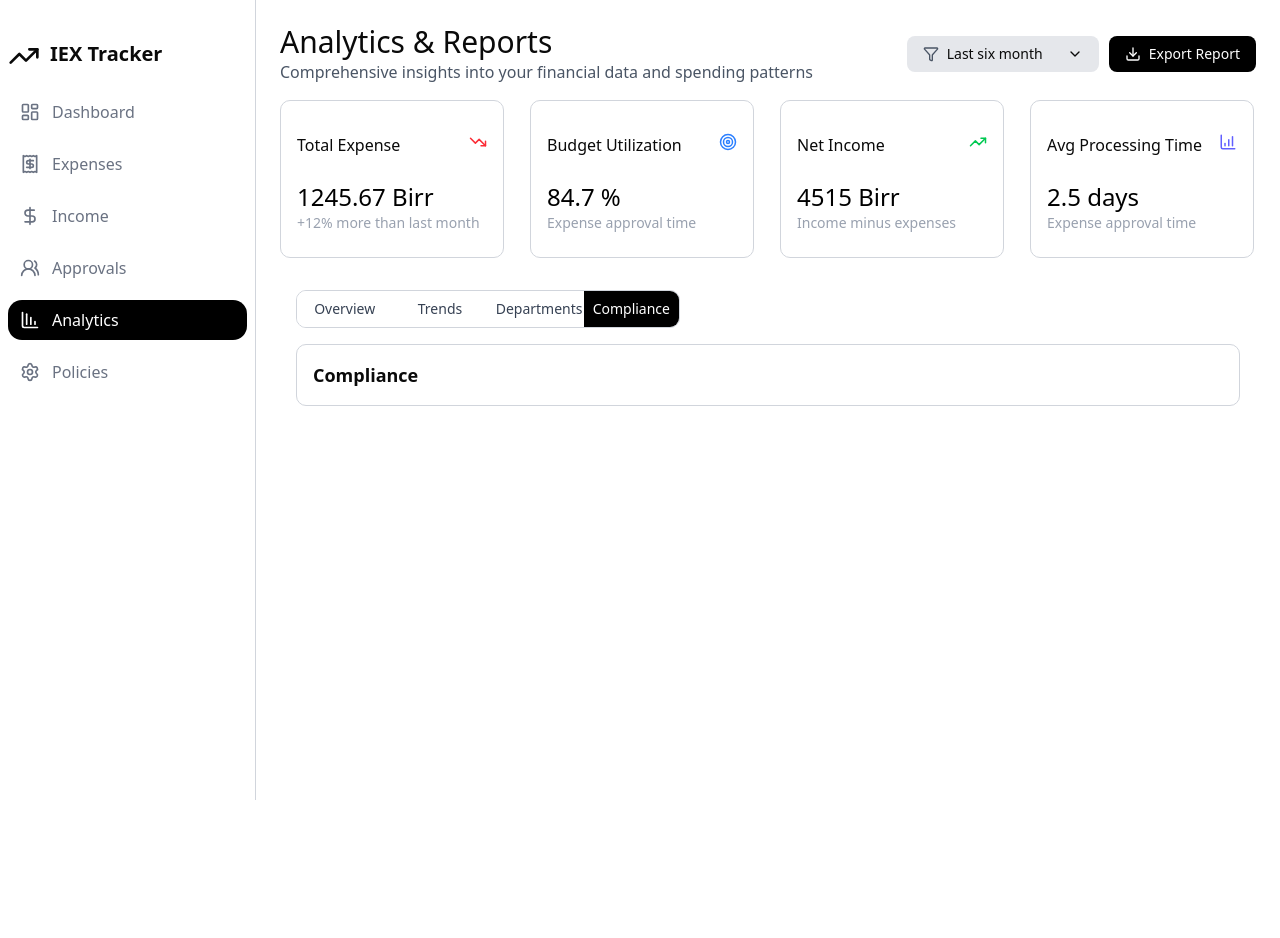
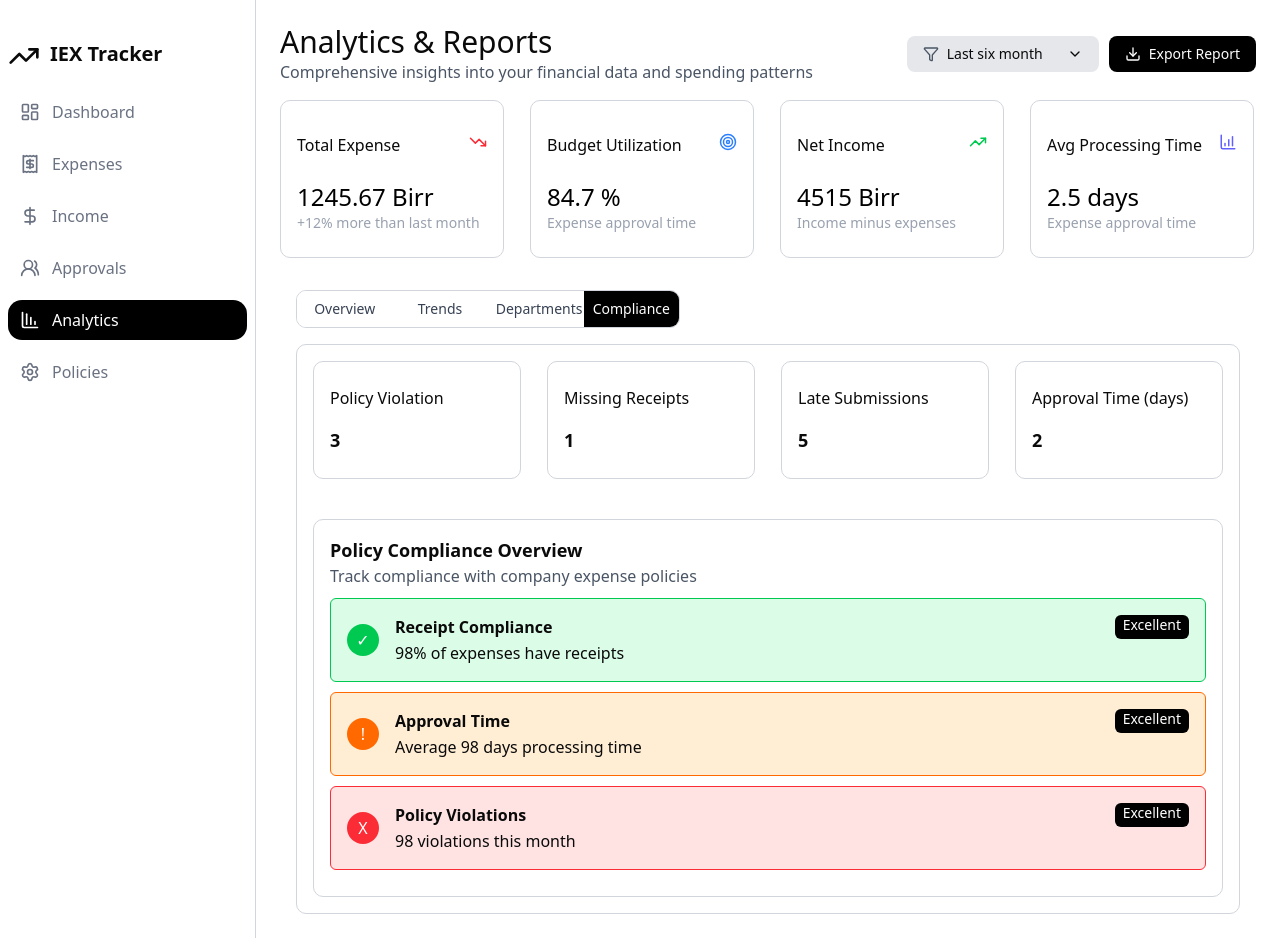
Before and after one commit to snoppycoder/deployiex, a Next.js app: page /analytics in a window 1280 px wide. Both pictures are taken after a click on the button "Compliance". Before the commit the page ends 800 px from the top, so only its background shows below. Built offline with nearby package versions, Linux system fonts and the light colour scheme.

Commit message:
again used a mockup graph data

```diff
--- a/app/component/Analytics-Toggle.tsx
+++ b/app/component/Analytics-Toggle.tsx
@@ -6,6 +6,8 @@ import PieChartComponent from "./pie-chart";
 import BarChartComponent from "./bar-chart";
 import { Progress } from "@/components/ui/progress";
 import EmployeeCard from "./EmployeeCard";
+import PolicyCard from "./Policy-Card";
+import PolicyComplianceCard from "./PolicyCompliance-Card";
 export default function AnalyticsTabSwitcher() {
   const [activeTab, setActiveTab] = useState("overview");
   const employees = [
@@ -90,7 +92,6 @@ export default function AnalyticsTabSwitcher() {
       <div className="mt-4 p-4 border border-gray-300 rounded-lg">
         {activeTab === "overview" && (
           <div className="w-full">
-            <h1 className="font-semibold text-lg">Overview</h1>
             <div className=" w-full flex flex-col xl:grid xl:grid-cols-2 gap-x-4">
               <div className="w-full px-2  border border-gray-300 rounded-lg">
                 <div className="m-3 font-medium">
@@ -152,7 +153,6 @@ export default function AnalyticsTabSwitcher() {
         )}
         {activeTab === "trends" && (
           <div className="w-full">
-            <h1 className="font-semibold text-lg">Trends</h1>
             <div className="w-full flex justify-center items-center">
               <div className="w-full ">
                 <BarChartComponent />
@@ -162,7 +162,6 @@ export default function AnalyticsTabSwitcher() {
         )}
         {activeTab === "departments" && (
           <div className="w-full">
-            <h1 className="font-semibold text-lg">Departments</h1>
             <div className="flex flex-col w-full p-4 mt-2.5 gap-y-4">
               <div className="flex flex-col gap-y-2.5">
                 <div className="flex justify-between">
@@ -239,7 +238,28 @@ export default function AnalyticsTabSwitcher() {
         )}
         {activeTab === "compliance" && (
           <div className="w-full">
-            <h1 className="font-semibold text-lg">Compliance</h1>
+            <div className="w-full flex justify-between mb-10">
+              <PolicyCard title={"Policy Violation"} amount={3}></PolicyCard>
+              <PolicyCard title={" Missing Receipts"} amount={1}></PolicyCard>
+              <PolicyCard title={"Late Submissions"} amount={5}></PolicyCard>
+              <PolicyCard
+                title={"Approval Time (days)"}
+                amount={2}
+              ></PolicyCard>
+            </div>
+            <div className="w-full p-4 border border-gray-300 rounded-lg">
+              <div className="mb-2.5">
+                <h1 className="font-semibold text-lg">
+                  Policy Compliance Overview
+                </h1>
+                <span className="text-gray-600 font-light">
+                  Track compliance with company expense policies
+                </span>
+              </div>
+              <PolicyComplianceCard order={0} value={98} status={"Excellent"} />
+              <PolicyComplianceCard order={1} value={98} status={"Excellent"} />
+              <PolicyComplianceCard order={2} value={98} status={"Excellent"} />
+            </div>
           </div>
         )}
       </div>
--- /dev/null
+++ b/app/component/Policy-Card.tsx
@@ -0,0 +1,12 @@
+type PolicyCardProp = {
+  title: string;
+  amount: number;
+};
+export default function PolicyCard(Props: PolicyCardProp) {
+  return (
+    <div className="w-48 xl:w-52 px-4 py-6 flex flex-col border border-gray-300 rounded-lg hover:shadow-md gap-y-4">
+      <div>{Props.title}</div>
+      <div className="text-lg font-semibold">{Props.amount}</div>
+    </div>
+  );
+}
--- /dev/null
+++ b/app/component/PolicyCompliance-Card.tsx
@@ -0,0 +1,58 @@
+type PolicyComplianceCardProp = {
+  order: 0 | 1 | 2;
+  value: number;
+  status: "Excellent" | "Needs Attention" | "Good";
+};
+export default function PolicyComplianceCard(Props: PolicyComplianceCardProp) {
+  // [border-style, background-style, logo, title, verbose]
+  const styleMap: Record<number, string[]> = {
+    0: [
+      "border-green-500",
+      "bg-green-100",
+      "Receipt Compliance",
+      "✓",
+      `${Props.value}% of expenses have receipts`,
+      "bg-green-500",
+    ],
+    1: [
+      "border-orange-500",
+      "bg-orange-100",
+      "Approval Time",
+      "!",
+      `Average ${Props.value} days processing time`,
+      "bg-orange-500",
+    ],
+    2: [
+      "border-red-500",
+      "bg-red-100",
+      "Policy Violations",
+      "X",
+      `${Props.value} violations this month`,
+      "bg-red-500",
+    ],
+  };
+  return (
+    <div
+      className={`w-full mb-2.5 p-4 flex justify-between ${
+        styleMap[Props.order][1]
+      } border ${styleMap[Props.order][0]}   rounded-sm `}
+    >
+      <div className="flex gap-x-4 items-center">
+        <div
+          className={`h-8 w-8 rounded-full flex justify-center items-center text-white ${
+            styleMap[Props.order][5]
+          }  `}
+        >
+          {styleMap[Props.order][3]}
+        </div>
+        <div className="flex flex-col gap-y-0.5">
+          <div className="font-semibold">{styleMap[Props.order][2]}</div>
+          <div>{styleMap[Props.order][4]}</div>
+        </div>
+      </div>
+      <div className="text-white bg-black rounded-sm px-2 h-6 text-sm">
+        {Props.status}
+      </div>
+    </div>
+  );
+}
```
